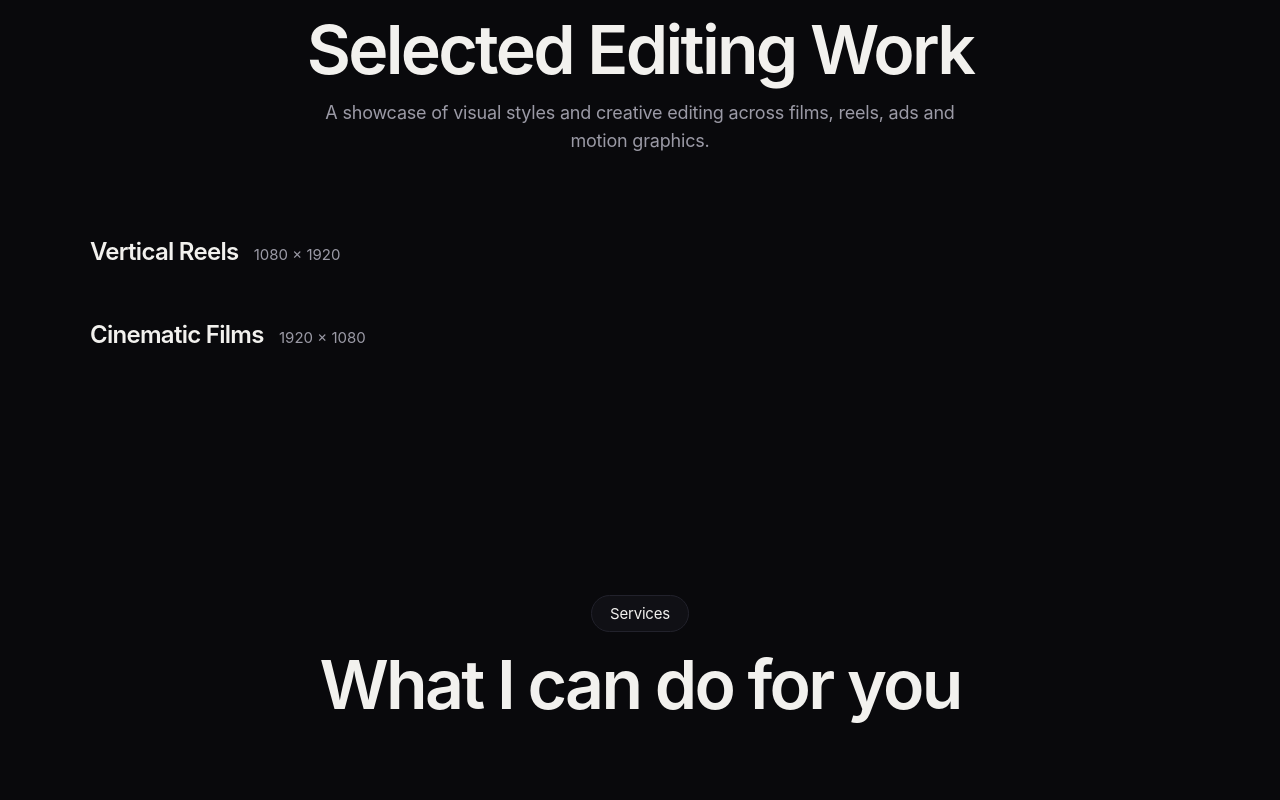
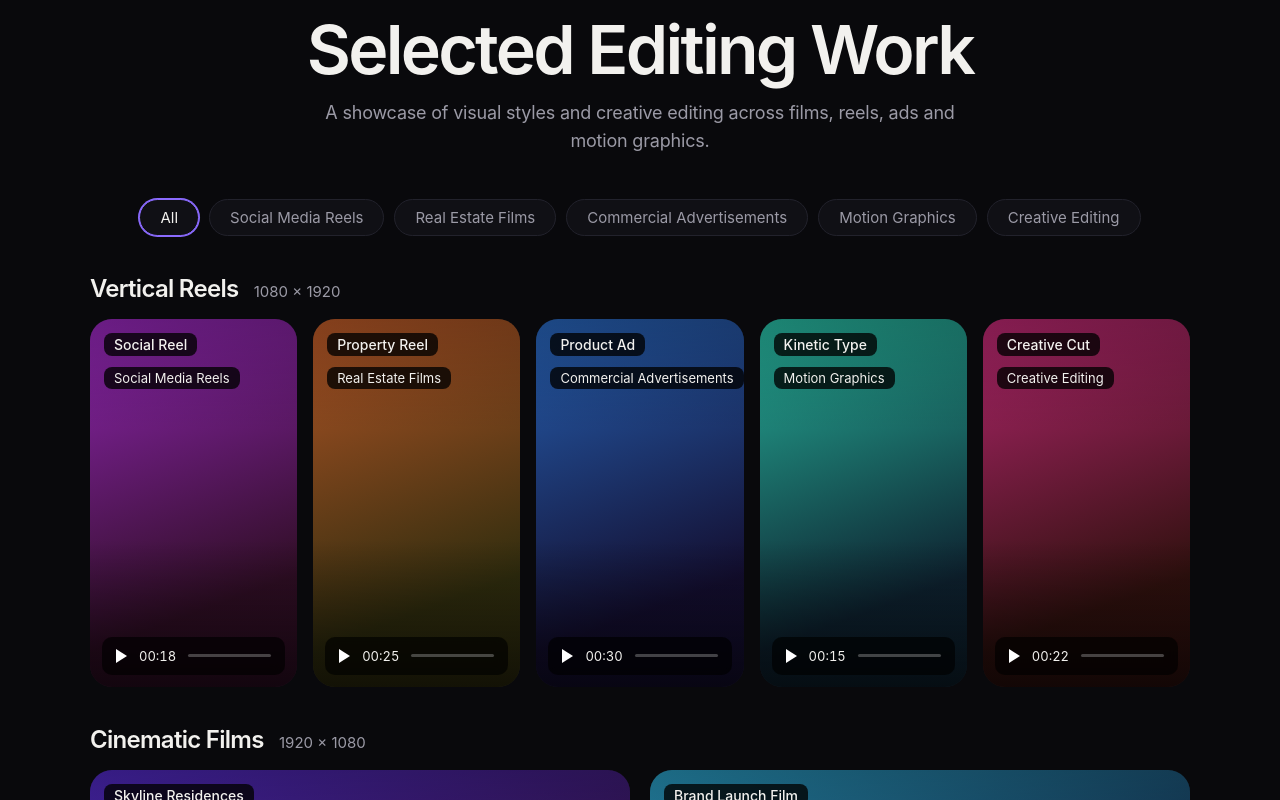
Before and after one commit to bokoliyavijay/bokoliyavijay.github.io, a plain HTML site: page index.html in a window 1280 px wide. Shown: the part 2000-2800 px from the top of the page. Drawn offline with nearby package versions, Linux system fonts and the light colour scheme.

Commit message:
Update index.html

```diff
--- a/index.html
+++ b/index.html
@@ -231,7 +231,8 @@ const PROJECTS = [  // 5 vertical reels (1080x1920) then 2 landscape films (1920
  {t:"Kinetic Type",c:"Motion Graphics",d:"Animated text and graphics built in After Effects.",dur:"00:15",hue:170},
  {t:"Creative Cut",c:"Creative Editing",d:"A rhythm-driven edit with speed ramps, match cuts and music sync.",dur:"00:22",hue:330},
  {t:"Skyline Residences",c:"Real Estate Films",d:"A cinematic walkthrough of a luxury apartment tower with smooth camera moves and premium grading.",dur:"01:24",hue:255,w:1},
-{t:"Brand Launch Film",c:"Commercial Advertisements",d:"A cinematic brand film combining footage, 2D motion and bold typography.",dur:"01:05",hue:195,w:1,video:"Victory%20Headphone%20commercial%20ad.mp4",thumb:"Victory Headphones Thumbnail.jpg"}
+{t:"Brand Launch Film",c:"Commercial Advertisements",d:"A cinematic brand film combining footage, 2D motion and bold typography.",dur:"01:05",hue:195,w:1,video:"Victory%20Headphone%20commercial%20ad.mp4"}
+];
 const SERVICES=[["Professional Video Editing","Clean, well-paced cuts with color correction, sound design and delivery for any platform."],["Motion Graphics","Animated titles, lower thirds and logo stings built in After Effects to match your brand."],["Social Media Content","Vertical reels and shorts with strong hooks and captions, ready to post."],["Promotional Videos","Product, business and event promos that explain the offer fast."],["Creative Visual Storytelling","Concept-led edits that find the story in your footage."]];
 const STEPS=[["Content received","Share your footage and references through Google Drive or Dropbox."],["Edit & flow","I shape pacing, sound design and motion graphics around your story."],["Revisions","Review the cut and request changes until it feels right."],["Delivery","Final files exported in the formats your platforms need."]];
 const STATS=[["3","Adobe tools"],["4","AI tools"],["5","Services"],["5","Project categories"]];
@@ -250,7 +251,7 @@ reel.onclick=playReel;reel.onkeydown=e=>{if(e.key==="Enter"||e.key===" "){e.prev
 // projects
 const cats=["All",...new Set(PROJECTS.map(p=>p.c))];
 $("#filters").innerHTML=cats.map((c,i)=>`<button class="${i?"":"on"}" data-c="${c}">${c}</button>`).join("");
-const card=(p,i)=>`<button class="card${p.w?" w":""}" data-i="${i}" data-c="${p.c}"><div class="th" style="${p.thumb?'background-image:url(\''+p.thumb+'\');background-size:cover;background-position:center;':'background:'+hs(p.hue)}"></div><span class="chip a">${p.t}</span><span class="chip b">${p.c}</span><div class="bar"><i></i><span>${p.dur}</span><u></u></div></button>`;
+const card=(p,i)=>`<button class="card${p.w?" w":""}" data-i="${i}" data-c="${p.c}"><div class="th" style="background:${p.thumb?`url('${p.thumb}') center/cover no-repeat`:hs(p.hue)}"></div><span class="chip a">${p.t}</span><span class="chip b">${p.c}</span><div class="bar"><i></i><span>${p.dur}</span><u></u></div></button>`;
 $("#grid").innerHTML=PROJECTS.map((p,i)=>p.w?"":card(p,i)).join("");
 $("#grid2").innerHTML=PROJECTS.map((p,i)=>p.w?card(p,i):"").join("");
 $("#filters").onclick=e=>{const b=e.target.closest("button");if(!b)return;document.querySelectorAll("#filters button").forEach(x=>x.classList.toggle("on",x===b));
```
